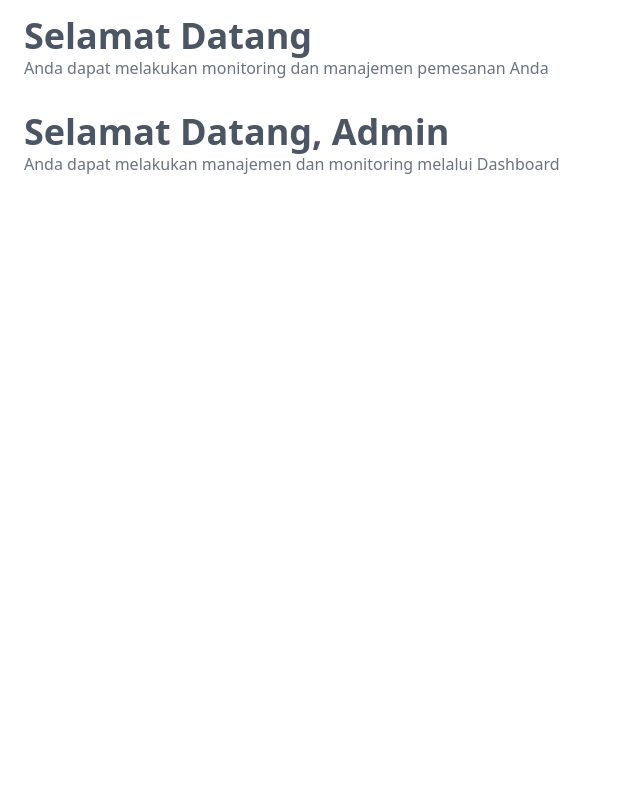
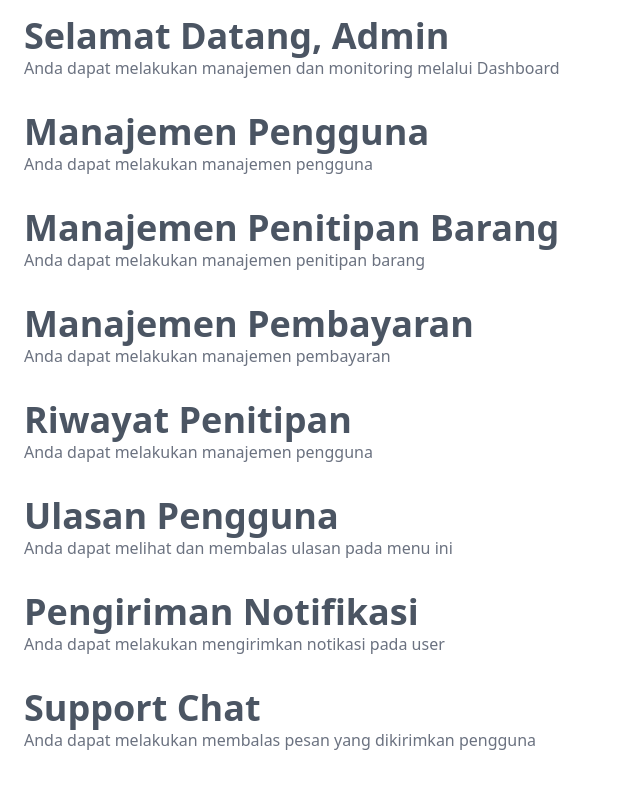
Before and after one commit to oktavianiandrianti26/Kelompok-1-Titipin, a React (Vite) app in the folder frontend/: page / in a window 1280 px wide. Shown: the top 788 px of the page, without its empty margins (0-640 px from the left). Built offline with nearby package versions, Linux system fonts and the light colour scheme.

Commit message:
Add header Admin

```diff
--- a/frontend/src/App.jsx
+++ b/frontend/src/App.jsx
@@ -1,20 +1,35 @@
-import React from 'react';
-import HeaderUser from './components/headerUser';
-import HeaderAdmin from './components/headerAdmin';
-import './index.css';
+import React from "react";
+import { HeaderAdmin, HeaderManajemenPengguna, HeaderManajemenPenitipanBarang, HeaderManajemenPembayaran, HeaderRiwayatPenitipan, HeaderUlasanPengguna, HeaderPengirimanNotifikasi, HeaderSupportChat}
+from "./components/headerAdmin";
 
-function App() {
+const App = () => {
   return (
     <div>
-      <HeaderUser />
-
+      {/* Menampilkan Header Admin */}
       <HeaderAdmin />
 
-      <main>
-        {/* Konten lainnya */}
-      </main>
+      {/* Menampilkan Header ManajemenPengguna */}
+      <HeaderManajemenPengguna />
+
+      {/* Menampilkan Header ManajemenPentipanBarang */}
+      <HeaderManajemenPenitipanBarang />
+
+      {/* Menampilkan Header Manajemen Pembayaran */}
+      <HeaderManajemenPembayaran />
+
+      {/* Menampilkan Hader Riwayat Penitipan */}
+      <HeaderRiwayatPenitipan />
+
+      {/* Menampilkan Header Ulasan Pengguna*/}
+      <HeaderUlasanPengguna />
+
+      {/* Menampilkan Header Pengiriman Notifikasi*/}
+      <HeaderPengirimanNotifikasi />
+
+       {/* Menampilkan Header Support Chat*/}
+       <HeaderSupportChat />
     </div>
   );
-}
+};
 
 export default App;
--- a/frontend/src/components/headerAdmin.jsx
+++ b/frontend/src/components/headerAdmin.jsx
@@ -1,6 +1,6 @@
 import React from "react";
 
-const HeaderAdmin = () => {
+export const HeaderAdmin = () => {
   return (
     <header className="bg-white">
       <div className="py-4 px-4 md:px-6">
@@ -13,4 +13,93 @@ const HeaderAdmin = () => {
   );
 };
 
-export default HeaderAdmin;
+export const HeaderManajemenPengguna = () => {
+  return (
+    <header className="bg-white">
+      <div className="py-4 px-4 md:px-6">
+        <h1 className="text-4xl font-semibold text-gray-600">Manajemen Pengguna</h1>
+        <p className="text-base font-normal text-gray-500">
+          Anda dapat melakukan manajemen pengguna
+        </p>
+      </div>
+    </header>
+  );
+};
+
+export const HeaderManajemenPenitipanBarang= () => {
+  return (
+    <header className="bg-white">
+      <div className="py-4 px-4 md:px-6">
+        <h1 className="text-4xl font-semibold text-gray-600">Manajemen Penitipan Barang</h1>
+        <p className="text-base font-normal text-gray-500">
+          Anda dapat melakukan manajemen penitipan barang
+        </p>
+      </div>
+    </header>
+  );
+};
+
+export const HeaderManajemenPembayaran= () => {
+  return (
+    <header className="bg-white">
+      <div className="py-4 px-4 md:px-6">
+        <h1 className="text-4xl font-semibold text-gray-600">Manajemen Pembayaran</h1>
+        <p className="text-base font-normal text-gray-500">
+          Anda dapat melakukan manajemen pembayaran
+        </p>
+      </div>
+    </header>
+  );
+};
+
+export const HeaderRiwayatPenitipan= () => {
+  return (
+    <header className="bg-white">
+      <div className="py-4 px-4 md:px-6">
+        <h1 className="text-4xl font-semibold text-gray-600">Riwayat Penitipan</h1>
+        <p className="text-base font-normal text-gray-500">
+          Anda dapat melakukan manajemen pengguna
+        </p>
+      </div>
+    </header>
+  );
+};
+
+export const HeaderUlasanPengguna= () => {
+  return (
+    <header className="bg-white">
+      <div className="py-4 px-4 md:px-6">
+        <h1 className="text-4xl font-semibold text-gray-600">Ulasan Pengguna</h1>
+        <p className="text-base font-normal text-gray-500">
+          Anda dapat melihat dan membalas ulasan pada menu ini
+        </p>
+      </div>
+    </header>
+  );
+};
+
+export const HeaderPengirimanNotifikasi= () => {
+  return (
+    <header className="bg-white">
+      <div className="py-4 px-4 md:px-6">
+        <h1 className="text-4xl font-semibold text-gray-600">Pengiriman Notifikasi</h1>
+        <p className="text-base font-normal text-gray-500">
+          Anda dapat melakukan mengirimkan notikasi pada user
+        </p>
+      </div>
+    </header>
+  );
+};
+
+export const HeaderSupportChat= () => {
+  return (
+    <header className="bg-white">
+      <div className="py-4 px-4 md:px-6">
+        <h1 className="text-4xl font-semibold text-gray-600">Support Chat</h1>
+        <p className="text-base font-normal text-gray-500">
+          Anda dapat melakukan membalas pesan yang dikirimkan pengguna
+        </p>
+      </div>
+    </header>
+  );
+};
```
